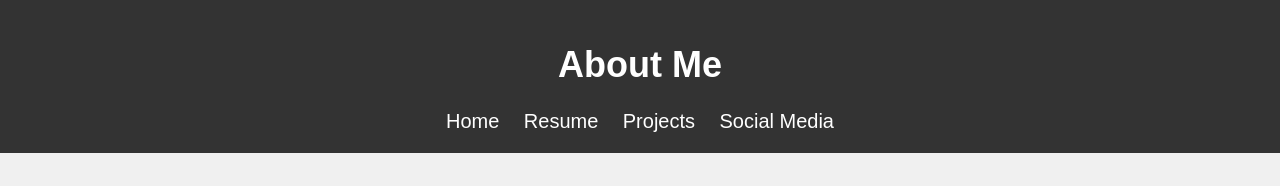
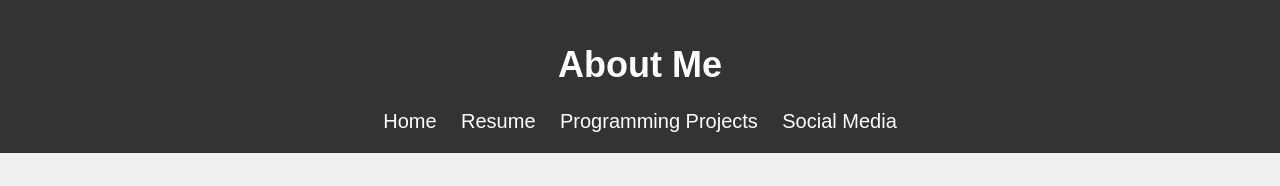
Before and after one commit to catherinetomic/catherinetomic.github.io, a plain HTML site: page about.html in a window 1280 px wide. Shown: the top 186 px of the page. Drawn offline with Linux system fonts and the light colour scheme.

Commit message:
Programming Projects
Adjusting toolbar on all pages

```diff
--- a/about.html
+++ b/about.html
@@ -45,7 +45,7 @@
         <nav>
             <a href="index.html">Home</a>
             <a href="resume.html">Resume</a>
-            <a href="projects.html">Projects</a>
+            <a href="projects.html">Programming Projects</a>
             <a href="socials.html">Social Media</a>
         </nav>
     </header>
```
Also changed, not shown: index.html (+1 -1 lines), resume.html (+1 -1 lines), socials.html (+1 -1 lines).
